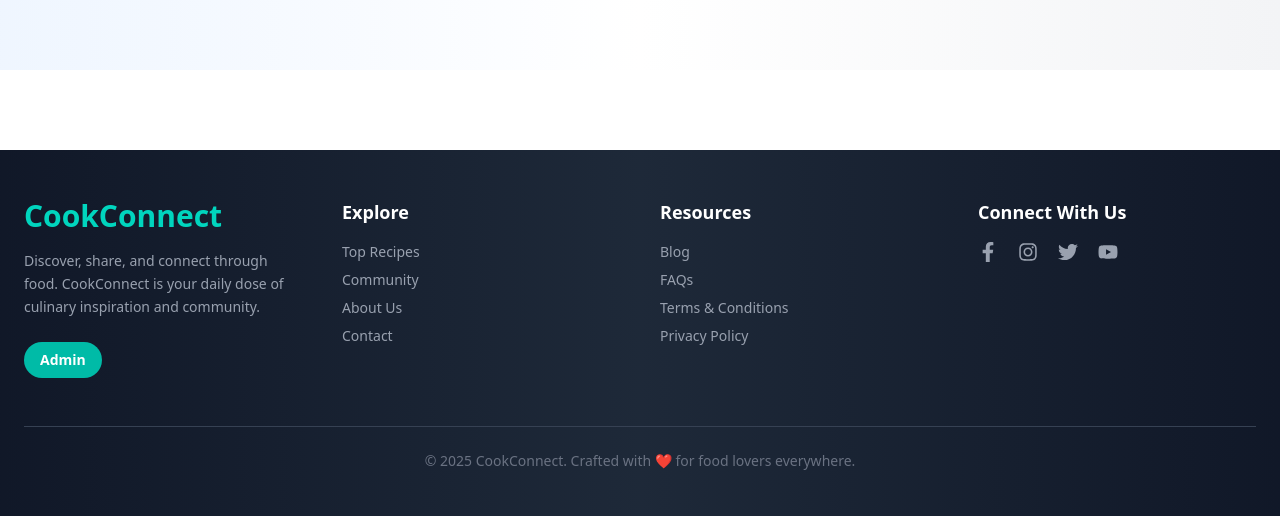
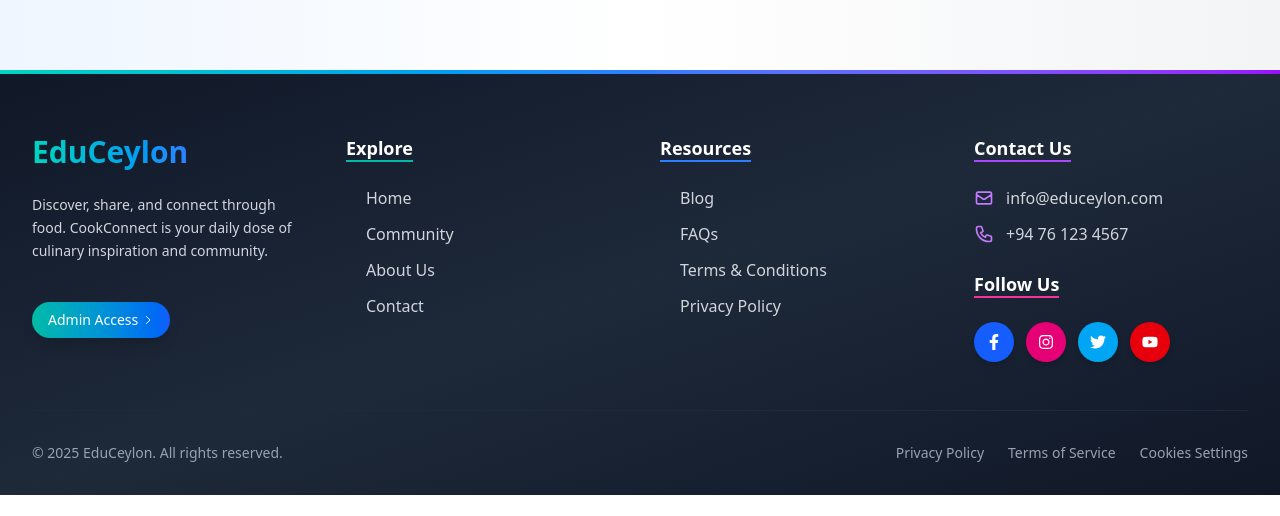
Before and after one commit to Tharusha629/Edu_Ceylon, a React (Vite) app in the folder Frontend/: page / in a window 1280 px wide. Shown: the part 803-1319 px from the top of the page. After the commit the page ends 1298 px from the top, so only its background shows below. Built offline with nearby package versions, Linux system fonts and the light colour scheme; no server answers.

Commit message:
footer ui improve

```diff
--- a/Frontend/src/Components/Footer.jsx
+++ b/Frontend/src/Components/Footer.jsx
@@ -1,5 +1,5 @@
 import React, { useState } from 'react';
-import { FaFacebookF, FaInstagram, FaTwitter, FaYoutube } from 'react-icons/fa';
+import { FaFacebookF, FaInstagram, FaTwitter, FaYoutube, FaChevronRight } from 'react-icons/fa';
 import { useNavigate } from 'react-router-dom';
 
 export default function Footer() {
@@ -17,41 +17,84 @@ export default function Footer() {
   };
 
   return (
-    <footer className="bg-gradient-to-r from-gray-900 via-gray-800 to-gray-900 text-white py-12 px-6 mt-20">
-      <div className="max-w-7xl mx-auto grid grid-cols-1 sm:grid-cols-2 md:grid-cols-4 gap-10">
+    <footer className="relative bg-gradient-to-br from-gray-900 via-gray-800 to-gray-900 text-white pt-16 pb-8 px-4 sm:px-6 lg:px-8">
+      {/* Decorative elements */}
+      <div className="absolute top-0 left-0 right-0 h-1 bg-gradient-to-r from-teal-400 via-blue-500 to-purple-600"></div>
+
+      <div className="max-w-7xl mx-auto">
+        <div className="grid grid-cols-1 md:grid-cols-2 lg:grid-cols-4 gap-10">
           {/* Brand/About */}
-        <div>
-          <h2 className="text-3xl font-extrabold text-teal-400 mb-4">CookConnect</h2>
-          <p className="text-gray-400 text-sm leading-relaxed">
+          <div className="space-y-6">
+            <div className="flex items-center">
+              <span className="text-3xl font-bold bg-clip-text text-transparent bg-gradient-to-r from-teal-400 to-blue-500">
+                EduCeylon
+              </span>
+            </div>
+            <p className="text-gray-300 text-sm leading-relaxed">
               Discover, share, and connect through food. CookConnect is your daily dose of culinary inspiration and community.
             </p>
 
-          {/* Admin Button */}
-          <div className="mt-6">
+            {/* Social Icons for mobile */}
+            <div className="flex space-x-4 md:hidden">
+              <a href="#" className="text-gray-400 hover:text-white p-2 rounded-full bg-gray-700 hover:bg-gray-600 transition duration-300">
+                <FaFacebookF className="w-4 h-4" />
+              </a>
+              <a href="#" className="text-gray-400 hover:text-white p-2 rounded-full bg-gray-700 hover:bg-gray-600 transition duration-300">
+                <FaInstagram className="w-4 h-4" />
+              </a>
+              <a href="#" className="text-gray-400 hover:text-white p-2 rounded-full bg-gray-700 hover:bg-gray-600 transition duration-300">
+                <FaTwitter className="w-4 h-4" />
+              </a>
+              <a href="#" className="text-gray-400 hover:text-white p-2 rounded-full bg-gray-700 hover:bg-gray-600 transition duration-300">
+                <FaYoutube className="w-4 h-4" />
+              </a>
+            </div>
+
+            {/* Admin Section */}
+            <div className="pt-4">
               <button
                 onClick={() => setShowAdminLogin(!showAdminLogin)}
-              className="bg-teal-500 hover:bg-teal-600 text-white px-4 py-2 rounded-full text-sm font-semibold transition"
+                className="relative inline-flex items-center px-4 py-2 bg-gradient-to-r from-teal-500 to-blue-600 hover:from-teal-600 hover:to-blue-700 text-white rounded-full text-sm font-medium shadow-lg hover:shadow-teal-500/30 transition-all duration-300"
               >
-              Admin
+                Admin Access
+                <span className="ml-1">
+                  <svg className={`w-3 h-3 transition-transform duration-200 ${showAdminLogin ? 'rotate-90' : ''}`} fill="none" stroke="currentColor" viewBox="0 0 24 24" xmlns="http://www.w3.org/2000/svg">
+                    <path strokeLinecap="round" strokeLinejoin="round" strokeWidth={2} d="M9 5l7 7-7 7" />
+                  </svg>
+                </span>
               </button>
 
-            {/* Admin Login Box */}
               {showAdminLogin && (
-              <div className="mt-4 bg-gray-800 p-4 rounded-lg shadow-md">
+                <div className="mt-4 bg-gray-800 p-4 rounded-lg shadow-lg border border-gray-700 animate-fadeIn">
+                  <div className="space-y-3">
                     <input
                       type="password"
                       placeholder="Enter Admin Password"
                       value={password}
-                  onChange={(e) => setPassword(e.target.value)}
-                  className="w-full px-3 py-2 mb-2 rounded bg-gray-700 text-white border border-gray-600"
+                      onChange={(e) => {
+                        setPassword(e.target.value);
+                        setError('');
+                      }}
+                      className="w-full px-4 py-2 rounded-lg bg-gray-700 text-white border border-gray-600 focus:border-teal-500 focus:ring-1 focus:ring-teal-500 outline-none transition"
                     />
-                {error && <p className="text-red-400 text-sm mb-2">{error}</p>}
+                    {error && (
+                      <div className="text-red-400 text-sm flex items-center">
+                        <svg className="w-4 h-4 mr-1" fill="none" stroke="currentColor" viewBox="0 0 24 24" xmlns="http://www.w3.org/2000/svg">
+                          <path strokeLinecap="round" strokeLinejoin="round" strokeWidth={2} d="M12 8v4m0 4h.01M21 12a9 9 0 11-18 0 9 9 0 0118 0z" />
+                        </svg>
+                        {error}
+                      </div>
+                    )}
                     <button
                       onClick={handleLogin}
-                  className="w-full bg-teal-600 hover:bg-teal-700 text-white py-2 rounded font-semibold"
+                      className="w-full bg-gradient-to-r from-teal-600 to-blue-700 hover:from-teal-700 hover:to-blue-800 text-white py-2 rounded-lg font-medium shadow-md hover:shadow-teal-500/20 transition-all duration-300 flex items-center justify-center"
                     >
-                  LOGIN
+                      Login
+                      <svg className="w-4 h-4 ml-2" fill="none" stroke="currentColor" viewBox="0 0 24 24" xmlns="http://www.w3.org/2000/svg">
+                        <path strokeLinecap="round" strokeLinejoin="round" strokeWidth={2} d="M11 16l-4-4m0 0l4-4m-4 4h14m-5 4v1a3 3 0 01-3 3H6a3 3 0 01-3-3V7a3 3 0 013-3h7a3 3 0 013 3v1" />
+                      </svg>
                     </button>
+                  </div>
                 </div>
               )}
             </div>
@@ -59,41 +102,106 @@ export default function Footer() {
 
           {/* Navigation */}
           <div>
-          <h3 className="text-lg font-semibold text-white mb-4">Explore</h3>
-          <ul className="space-y-2 text-gray-400 text-sm">
-            <li><a href="/recipes" className="hover:text-teal-300 transition">Top Recipes</a></li>
-            <li><a href="/posts" className="hover:text-teal-300 transition">Community</a></li>
-            <li><a href="/about" className="hover:text-teal-300 transition">About Us</a></li>
-            <li><a href="/contact" className="hover:text-teal-300 transition">Contact</a></li>
+            <h3 className="text-lg font-bold text-white mb-6 relative inline-block">
+              Explore
+              <span className="absolute bottom-0 left-0 w-full h-0.5 bg-teal-500"></span>
+            </h3>
+            <ul className="space-y-3">
+              {['Home', 'Community', 'About Us', 'Contact'].map((item) => (
+                <li key={item}>
+                  <a
+                    href={`/${item.toLowerCase().replace(' ', '-')}`}
+                    className="text-gray-300 hover:text-white flex items-center transition duration-200 group"
+                  >
+                    <FaChevronRight className="w-3 h-3 mr-2 text-teal-500 opacity-0 group-hover:opacity-100 transition duration-200" />
+                    <span className="group-hover:translate-x-1 transition duration-200">{item}</span>
+                  </a>
+                </li>
+              ))}
             </ul>
           </div>
 
           {/* Resources */}
           <div>
-          <h3 className="text-lg font-semibold text-white mb-4">Resources</h3>
-          <ul className="space-y-2 text-gray-400 text-sm">
-            <li><a href="/blog" className="hover:text-teal-300 transition">Blog</a></li>
-            <li><a href="/faq" className="hover:text-teal-300 transition">FAQs</a></li>
-            <li><a href="/terms" className="hover:text-teal-300 transition">Terms & Conditions</a></li>
-            <li><a href="/privacy" className="hover:text-teal-300 transition">Privacy Policy</a></li>
+            <h3 className="text-lg font-bold text-white mb-6 relative inline-block">
+              Resources
+              <span className="absolute bottom-0 left-0 w-full h-0.5 bg-blue-500"></span>
+            </h3>
+            <ul className="space-y-3">
+              {['Blog', 'FAQs', 'Terms & Conditions', 'Privacy Policy'].map((item) => (
+                <li key={item}>
+                  <a
+                    href={`/${item.toLowerCase().replace(' ', '-').replace('&', 'and')}`}
+                    className="text-gray-300 hover:text-white flex items-center transition duration-200 group"
+                  >
+                    <FaChevronRight className="w-3 h-3 mr-2 text-blue-400 opacity-0 group-hover:opacity-100 transition duration-200" />
+                    <span className="group-hover:translate-x-1 transition duration-200">{item}</span>
+                  </a>
+                </li>
+              ))}
             </ul>
           </div>
 
-        {/* Social */}
+          {/* Contact/Social */}
+          <div className="space-y-6">
             <div>
-          <h3 className="text-lg font-semibold text-white mb-4">Connect With Us</h3>
-          <div className="flex gap-5 mt-2">
-            <a href="#" className="text-gray-400 hover:text-teal-300 text-xl transition"><FaFacebookF /></a>
-            <a href="#" className="text-gray-400 hover:text-teal-300 text-xl transition"><FaInstagram /></a>
-            <a href="#" className="text-gray-400 hover:text-teal-300 text-xl transition"><FaTwitter /></a>
-            <a href="#" className="text-gray-400 hover:text-teal-300 text-xl transition"><FaYoutube /></a>
+              <h3 className="text-lg font-bold text-white mb-6 relative inline-block">
+                Contact Us
+                <span className="absolute bottom-0 left-0 w-full h-0.5 bg-purple-500"></span>
+              </h3>
+              <ul className="space-y-3 text-gray-300">
+                <li className="flex items-start">
+                  <svg className="w-5 h-5 mr-3 text-purple-400 mt-0.5" fill="none" stroke="currentColor" viewBox="0 0 24 24" xmlns="http://www.w3.org/2000/svg">
+                    <path strokeLinecap="round" strokeLinejoin="round" strokeWidth={2} d="M3 8l7.89 5.26a2 2 0 002.22 0L21 8M5 19h14a2 2 0 002-2V7a2 2 0 00-2-2H5a2 2 0 00-2 2v10a2 2 0 002 2z" />
+                  </svg>
+                  <span>info@educeylon.com</span>
+                </li>
+                <li className="flex items-start">
+                  <svg className="w-5 h-5 mr-3 text-purple-400 mt-0.5" fill="none" stroke="currentColor" viewBox="0 0 24 24" xmlns="http://www.w3.org/2000/svg">
+                    <path strokeLinecap="round" strokeLinejoin="round" strokeWidth={2} d="M3 5a2 2 0 012-2h3.28a1 1 0 01.948.684l1.498 4.493a1 1 0 01-.502 1.21l-2.257 1.13a11.042 11.042 0 005.516 5.516l1.13-2.257a1 1 0 011.21-.502l4.493 1.498a1 1 0 01.684.949V19a2 2 0 01-2 2h-1C9.716 21 3 14.284 3 6V5z" />
+                  </svg>
+                  <span>+94 76 123 4567</span>
+                </li>
+              </ul>
+            </div>
+
+            {/* Social Icons for desktop */}
+            <div>
+              <h3 className="text-lg font-bold text-white mb-6 relative inline-block">
+                Follow Us
+                <span className="absolute bottom-0 left-0 w-full h-0.5 bg-pink-500"></span>
+              </h3>
+              <div className="flex space-x-3">
+                {[
+                  { icon: <FaFacebookF className="w-4 h-4" />, color: 'bg-blue-600 hover:bg-blue-700' },
+                  { icon: <FaInstagram className="w-4 h-4" />, color: 'bg-pink-600 hover:bg-pink-700' },
+                  { icon: <FaTwitter className="w-4 h-4" />, color: 'bg-sky-500 hover:bg-sky-600' },
+                  { icon: <FaYoutube className="w-4 h-4" />, color: 'bg-red-600 hover:bg-red-700' }
+                ].map((social, index) => (
+                  <a
+                    key={index}
+                    href="#"
+                    className={`${social.color} text-white p-3 rounded-full transition duration-300 transform hover:-translate-y-1 shadow-md hover:shadow-lg`}
+                  >
+                    {social.icon}
+                  </a>
+                ))}
+              </div>
             </div>
           </div>
         </div>
 
         {/* Footer Bottom */}
-      <div className="mt-12 border-t border-gray-700 pt-6 text-center text-sm text-gray-500">
-        © {new Date().getFullYear()} CookConnect. Crafted with ❤️ for food lovers everywhere.
+        <div className="border-t border-gray-800 mt-12 pt-8 flex flex-col md:flex-row justify-between items-center">
+          <p className="text-gray-400 text-sm">
+            © {new Date().getFullYear()} EduCeylon. All rights reserved.
+          </p>
+          <div className="flex space-x-6 mt-4 md:mt-0">
+            <a href="#" className="text-gray-400 hover:text-white text-sm transition duration-200">Privacy Policy</a>
+            <a href="#" className="text-gray-400 hover:text-white text-sm transition duration-200">Terms of Service</a>
+            <a href="#" className="text-gray-400 hover:text-white text-sm transition duration-200">Cookies Settings</a>
+          </div>
+        </div>
       </div>
     </footer>
   );
```
Lines whose indentation alone changed are shown as unchanged.
